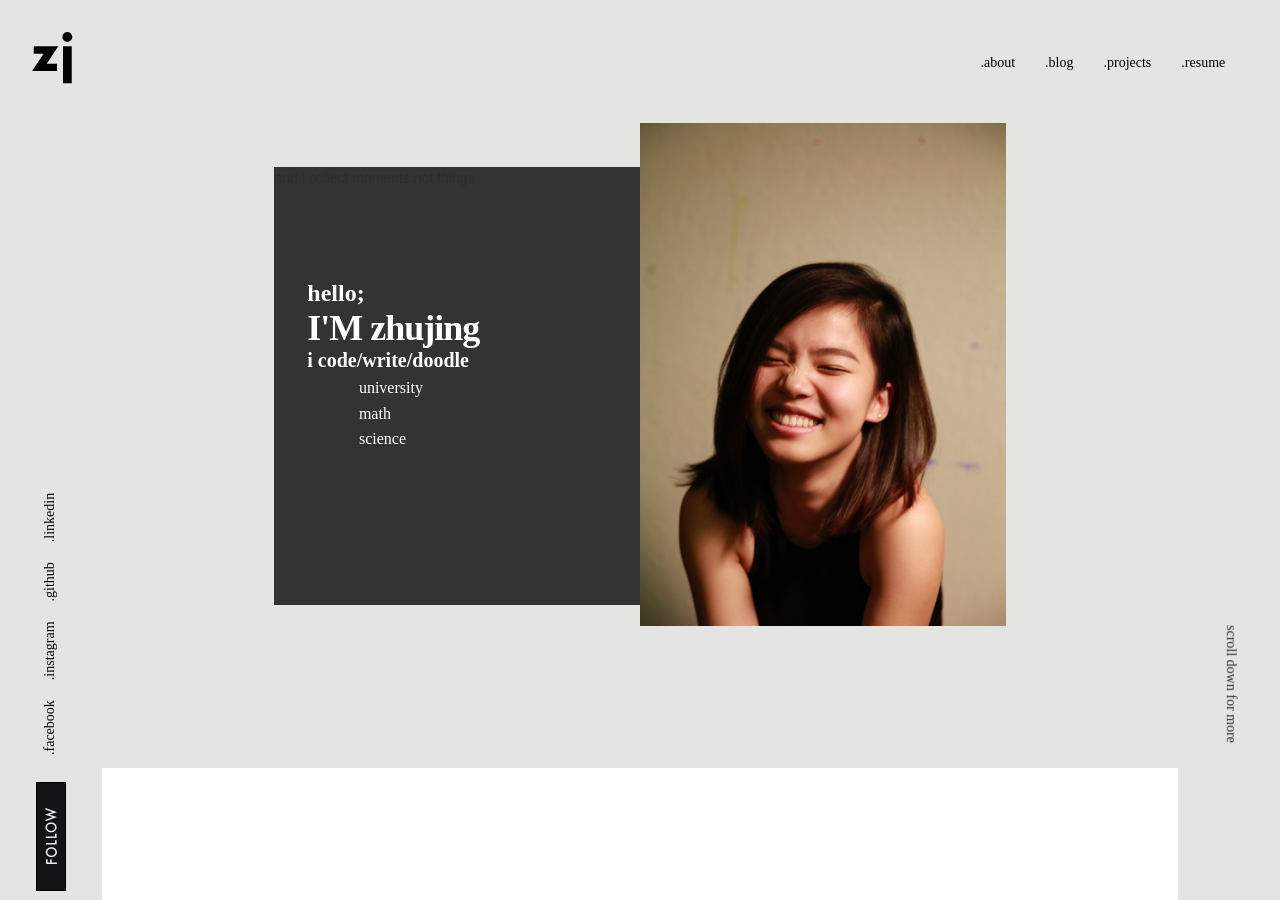
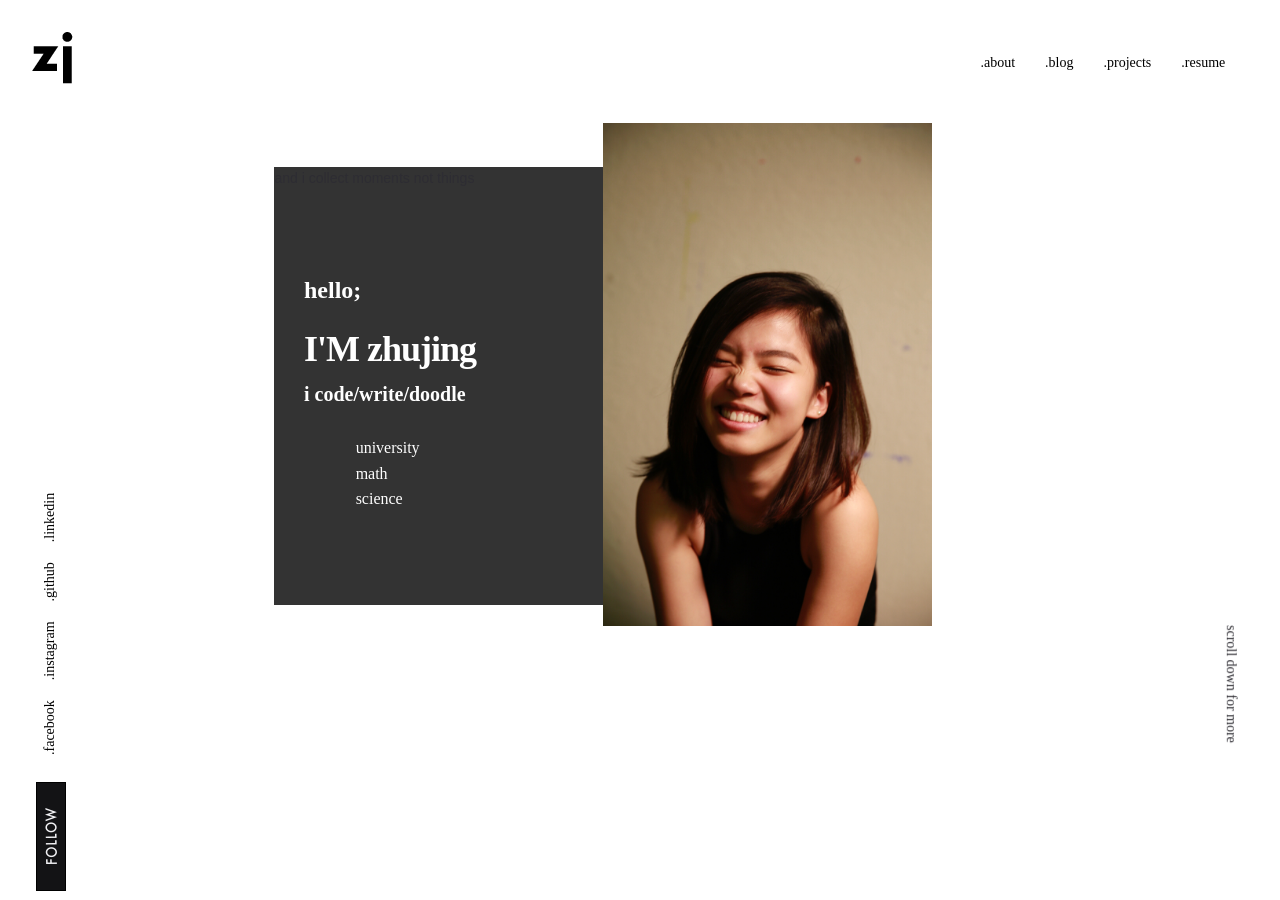
Before and after one commit to zhujingw/wangzhujing.github.io, a Jekyll site: the page built from index.html, in a window 1280 px wide and 900 px high. Built offline with Jekyll 4.4.1, drawn with Linux system fonts in a browser that asks for light colours; Markdown is read by kramdown in place of the engine named in the settings.

Commit message:
changed bg color-fonts to be fixed

```diff
--- a/_pugfiles/header.pug
+++ b/_pugfiles/header.pug
@@ -19,7 +19,6 @@
             li: a(href="https://github.com/zhujingw") .github
             li: a(href="#linkedin") .linkedin
     .follow_icon_container
-
 .right_container
     .sub_nav_container
         p scroll down for more
--- a/assets/css/main.css
+++ b/assets/css/main.css
@@ -483,7 +483,7 @@ body {
   padding: 0;
   height: 123px;
   width: 100%;
-  background: #e4e4e3;
+  background: white;
   z-index: 99; }
   .top_container header.site_header {
     height: 123px; }
@@ -492,7 +492,7 @@ body {
       padding: 0;
       width: 8%;
       height: 123px;
-      background: #e4e4e3;
+      background: white;
       display: inline-block; }
       .top_container header.site_header .logo_container .logo {
         overflow: hidden;
@@ -508,7 +508,7 @@ body {
       padding: 0;
       width: 92%;
       height: 123px;
-      background: #e4e4e3;
+      background: white;
       display: inline-block; }
       .top_container header.site_header .nav_container .site_nav {
         height: 123px;
@@ -517,7 +517,7 @@ body {
           float: right;
           margin: 50.5px 2.1% 50.5px 0px;
           padding: 0;
-          background: #e4e4e3;
+          background: white;
           list-style: none; }
           .top_container header.site_header .nav_container .site_nav ul li {
             font-family: "Futura";
@@ -532,12 +532,12 @@ body {
   padding: 0;
   width: 8%;
   height: 1000px;
-  background: #e4e4e3;
+  background: white;
   display: inline-block; }
   .left_container .social_nav_container {
     width: 100%;
     height: 538px;
-    background: #e4e4e3; }
+    background: white; }
     .left_container .social_nav_container ul {
       display: inline;
       margin: 1px 2px 3px 3%;
@@ -561,7 +561,7 @@ body {
     bottom: 1%;
     background-image: url(/assets/img/FOLLOW.png);
     background-repeat: no-repeat;
-    background-color: #e4e4e3;
+    background-color: white;
     background-position: center; }
 
 .right_container {
@@ -571,7 +571,7 @@ body {
   padding: 0;
   width: 8%;
   height: 1000px;
-  background: #e4e4e3;
+  background: white;
   display: inline-block; }
   .right_container .sub_nav_container {
     width: 100%;
@@ -595,7 +595,7 @@ body {
   padding: 0;
   width: 84%;
   height: 645px;
-  background: #e4e4e3;
+  background: white;
   z-index: 1; }
   .mid_container .main_content_container {
     margin: 0 16% 0 16%;
@@ -607,7 +607,7 @@ body {
     -ms-flex-direction: row;
         flex-direction: row; }
     .mid_container .main_content_container .left_box {
-      width: 50%;
+      width: 45%;
       height: 68%;
       position: relative;
       background: #333333;
@@ -622,7 +622,7 @@ body {
         height: 68%;
         position: absolute; }
         .mid_container .main_content_container .left_box .top_text_box .hello {
-          margin: 0;
+          margin-top: 5%;
           font-family: "DIN Condensed";
           font-size: 24px;
           font-stretch: extra-condensed;
@@ -633,7 +633,7 @@ body {
           font-size: 36px;
           color: white; }
         .mid_container .main_content_container .left_box .top_text_box .skills {
-          margin: 0;
+          margin-top: 7%;
           font-family: "Futura";
           font-size: 20px;
           color: white; }
@@ -649,7 +649,7 @@ body {
       overflow: hidden;
       text-indent: 101%;
       white-space: nowrap;
-      width: 50%;
+      width: 45%;
       height: 78%;
       z-index: 2;
       background-image: url(/assets/img/IMG_1615.JPG);
```
Also changed, not shown: assets/css/2-modules/header.sass (+12 -12 lines), assets/css/2-modules/section_about.sass (+5 -5 lines).
